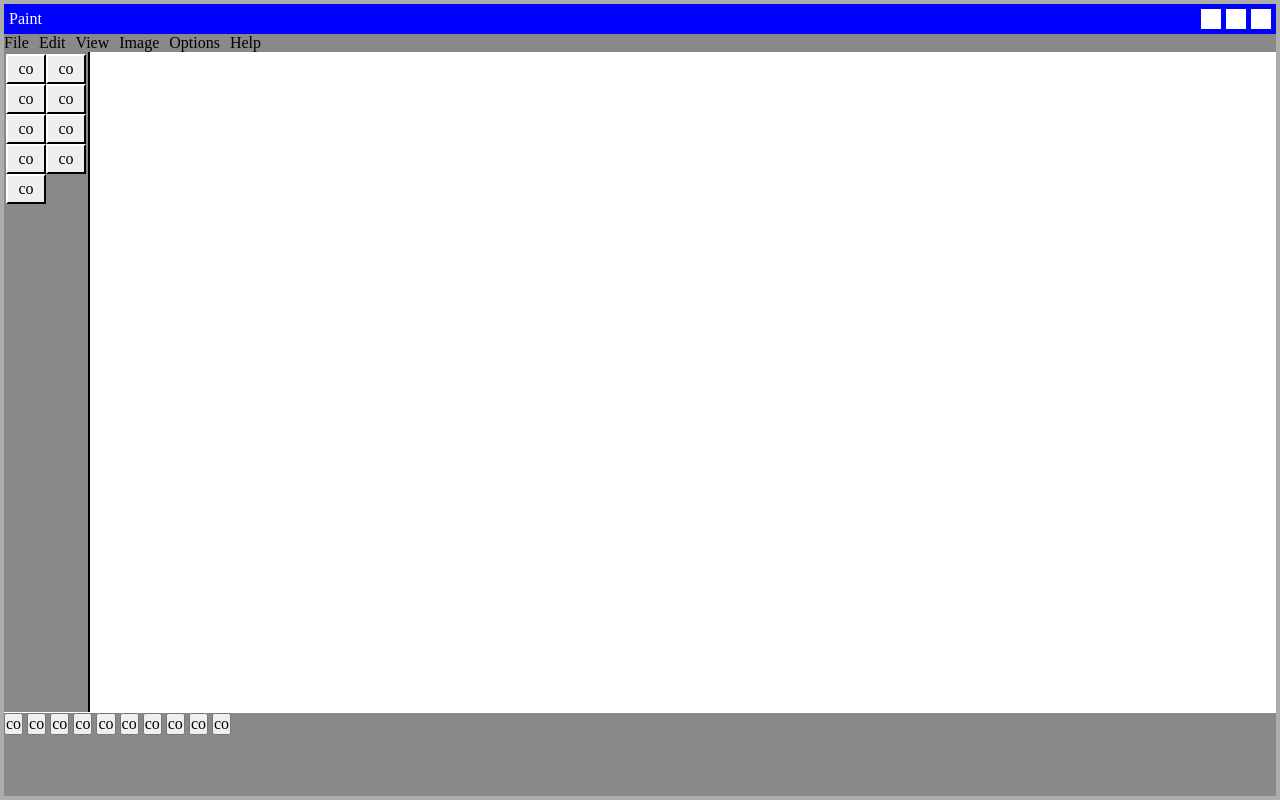
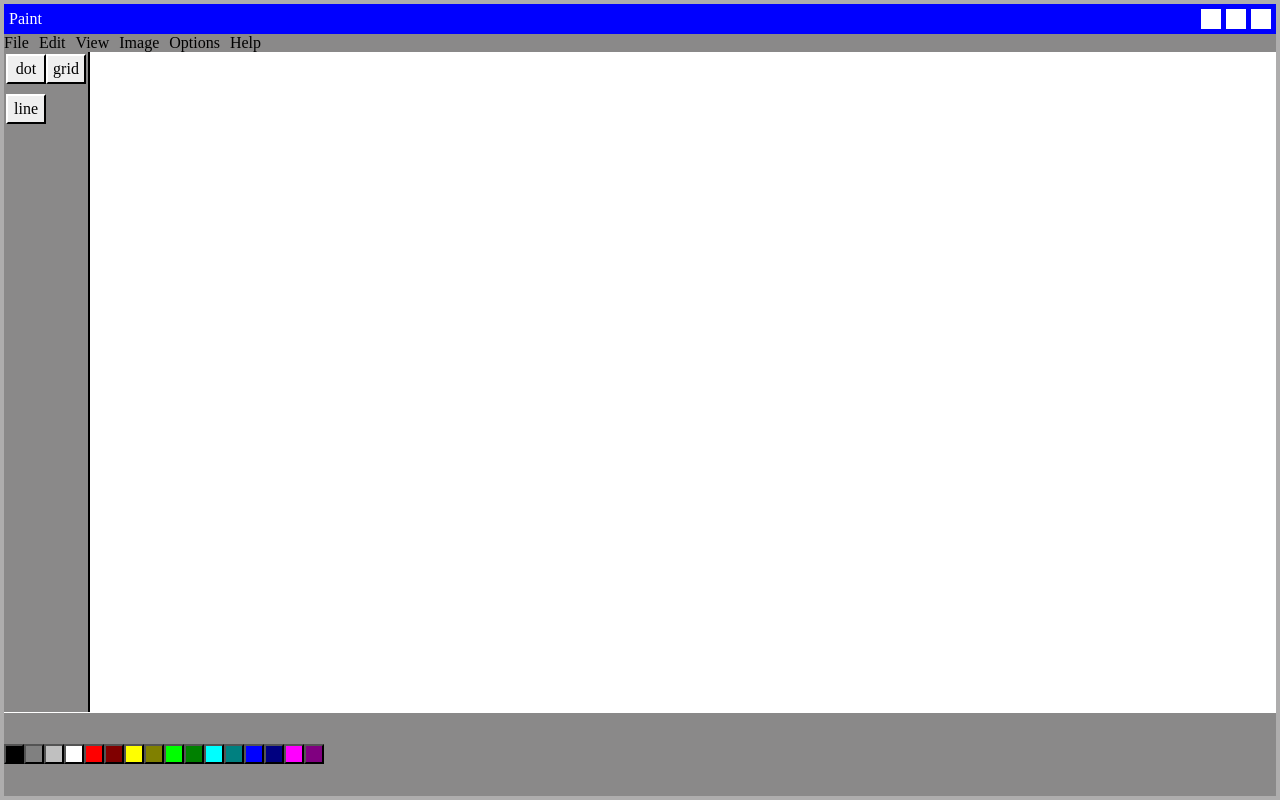
Before and after one commit to EvegeniyNekrasov/paint, a website built with Vite: page index.html in a window 1280 px wide. Built offline with nearby package versions, Linux system fonts and the light colour scheme.

Commit message:
feat: implementing color selection and mouse traker

```diff
--- a/index.html
+++ b/index.html
@@ -1,5 +1,6 @@
 <!doctype html>
 <html lang="en">
+
 <head>
   <meta charset="UTF-8" />
   <meta name="viewport" content="width=device-width, initial-scale=1.0" />
@@ -7,6 +8,7 @@
   <script type="module" src="src/main.js" defer></script>
   <title>Vite App</title>
 </head>
+
 <body>
   <main class="paint-app">
     <header>
@@ -29,36 +31,17 @@
     </header>
     <div class="main-content">
       <aside class="tools">
-          <div class="tools-list">
-            <button id="clear">co</button>
-            <button id="grid">co</button>
-            <button>co</button>
-            <button>co</button>
-            <button>co</button>
-            <button>co</button>
-            <button>co</button>
-            <button>co</button>
-            <button>co</button>
-          </div>
+        <div class="tools-list" id="toolsButtonsContainer"></div>
       </aside>
       <div class="canvas-container" id="canvasContainer">
         <canvas id="canvas" class="board"></canvas>
       </div>
     </div>
     <div class="color-pallete">
-        <div>
-          <button>co</button>
-          <button>co</button>
-          <button>co</button>
-          <button>co</button>
-          <button>co</button>
-          <button>co</button>
-          <button>co</button>
-          <button>co</button>
-          <button>co</button>
-          <button>co</button>
-        </div>
+      <div id="colorPalleteContainer"></div>
+      <div id="mouseTracker"></div>
     </div>
   </main>
 </body>
+
 </html>
--- a/src/css/style.css
+++ b/src/css/style.css
@@ -146,4 +146,12 @@ li {
 .color-pallete {
 	width: 100%;
 	height: 100px;
+  display: flex;
+  align-items: center;
+  justify-content: space-between;
 }
+
+.palette-btn {
+	width: 20px;
+	height: 20px;
+}
--- a/src/js/Canvas.js
+++ b/src/js/Canvas.js
@@ -8,7 +8,7 @@ export class Canvas {
     this.canvas.style.background = "white";
     this.ctx = this.canvas.getContext("2d");
     this.dots = JSON.parse(localStorage.getItem("dots")) || [];
-
+    this.selectedColor = "#000000";
     this.gridSize = 10;
     this.gridVisible = false;
     this.isDrawing = false;
@@ -33,21 +33,52 @@ export class Canvas {
     return this.ctx;
   }
 
+  setSelectedColor(selectedColor) {
+    this.selectedColor = selectedColor;
+  }
+
+  clearEvents() {
+    if (this.drawDotHandler) {
+      this.canvas.removeEventListener("click", this.drawDotHandler);
+      this.drawDotHandler = null;
+    }
+    if (this.drawLinesMouseDownHandler) {
+      this.canvas.removeEventListener(
+        "mousedown",
+        this.drawLinesMouseDownHandler,
+      );
+      this.drawLinesMouseDownHandler = null;
+    }
+    if (this.drawLinesMouseMoveHandler) {
+      this.canvas.removeEventListener(
+        "mousemove",
+        this.drawLinesMouseMoveHandler,
+      );
+      this.drawLinesMouseMoveHandler = null;
+    }
+    if (this.drawLinesMouseUpHandler) {
+      this.canvas.removeEventListener("mouseup", this.drawLinesMouseUpHandler);
+      this.drawLinesMouseUpHandler = null;
+    }
+  }
+
   drawDot() {
-		this.canvas.addEventListener("click", (event) => {
+    this.clearEvents();
+    this.drawDotHandler = (event) => {
       const rect = this.canvas.getBoundingClientRect();
       const x = event.clientX - rect.left;
       const y = event.clientY - rect.top;
-			this.ctx.fillStyle = "red";
+      this.ctx.fillStyle = this.selectedColor;
       this.ctx.fillRect(x, y, DOT_DIMENTION, DOT_DIMENTION);
-			this.dots.push({ x, y });
+      this.dots.push({ x, y, color: this.selectedColor });
       localStorage.setItem("dots", JSON.stringify(this.dots));
-		});
+    };
+    this.canvas.addEventListener("click", this.drawDotHandler);
   }
 
   redrawDots() {
     for (const dot of this.dots) {
-			this.ctx.fillStyle = "red";
+      this.ctx.fillStyle = dot.color;
       this.ctx.fillRect(dot.x, dot.y, DOT_DIMENTION, DOT_DIMENTION);
     }
   }
@@ -58,9 +89,22 @@ export class Canvas {
     this.redrawAll();
   }
 
+  getMousePosition() {
+    const rect = this.canvas.getBoundingClientRect();
+    const displayMouseMove = document.getElementById("mouseTracker");
+    this.canvas.addEventListener("mousemove", (event) => {
+      console.log(event.clientX - rect.left);
+      console.log(event.clientY - rect.top);
+      displayMouseMove.textContent = `x: ${event.clientX - rect.left}, y: ${event.clientY - rect.top}`;
+    });
+  }
+
   drawLines() {
-		this.canvas.addEventListener("mousedown", (event) => {
+    this.clearEvents();
+
+    this.drawLinesMouseDownHandler = (event) => {
       this.isDrawing = true;
+
       const rect = this.canvas.getBoundingClientRect();
       const startX = event.clientX - rect.left;
       const startY = event.clientY - rect.top;
@@ -68,31 +112,35 @@ export class Canvas {
       this.ctx.beginPath();
       this.ctx.moveTo(startX, startY);
       this.lines.push({ startX, startY, points: [] });
-		});
+    };
 
-		this.canvas.addEventListener("mousemove", (event) => {
+    this.drawLinesMouseMoveHandler = (event) => {
       if (this.isDrawing) {
         const rect = this.canvas.getBoundingClientRect();
         const x = event.clientX - rect.left;
         const y = event.clientY - rect.top;
 
         this.ctx.lineTo(x, y);
-				this.ctx.strokeStyle = "black";
+        this.ctx.strokeStyle = this.selectedColor;
         this.ctx.lineWidth = 2;
         this.ctx.stroke();
 
         this.lines[this.lines.length - 1].points.push({ x, y });
       }
-		});
+    };
 
-		this.canvas.addEventListener("mouseup", () => {
+    this.drawLinesMouseUpHandler = () => {
       this.isDrawing = false;
       this.ctx.closePath();
-		});
+    };
+
+    this.canvas.addEventListener("mousedown", this.drawLinesMouseDownHandler);
+    this.canvas.addEventListener("mousemove", this.drawLinesMouseMoveHandler);
+    this.canvas.addEventListener("mouseup", this.drawLinesMouseUpHandler);
   }
 
   redrawLines() {
-		this.ctx.strokeStyle = "black";
+    this.ctx.strokeStyle = this.selectedColor;
     this.ctx.lineWidth = 2;
 
     for (const line of this.lines) {
--- /dev/null
+++ b/src/js/Colors.js
@@ -0,0 +1,52 @@
+export class ColorsPallete {
+  constructor(canvas) {
+    this.colorsList = [
+      "#000000",
+      "#808080",
+      "#C0C0C0",
+      "#FFFFFF",
+      "#FF0000",
+      "#800000",
+      "#FFFF00",
+      "#808000",
+      "#00FF00",
+      "#008000",
+      "#00FFFF",
+      "#008080",
+      "#0000FF",
+      "#000080",
+      "#FF00FF",
+      "#800080",
+    ];
+    this.canvas = canvas;
+    this.selectedColor = "#000000";
+    this.colorsButtonList = [];
+  }
+
+  initColors() {
+    const containerId = "colorPalleteContainer";
+
+    const palletteBtnContainer = document.getElementById(containerId);
+    if (palletteBtnContainer) {
+      for (const color in this.colorsList) {
+        const btn = document.createElement("button");
+        btn.classList.add("palette-btn");
+        btn.style.background = this.colorsList[color];
+        btn.addEventListener("click", () => {
+          console.log(this.canvas);
+          this.canvas.setSelectedColor(this.colorsList[color]);
+          console.log(this.selectedColor);
+        });
+        this.colorsButtonList.push(btn);
+      }
+
+      for (const button in this.colorsButtonList) {
+        palletteBtnContainer.append(this.colorsButtonList[button]);
+      }
+    }
+  }
+
+  getSelectedColor() {
+    return this.selectedColor;
+  }
+}
--- /dev/null
+++ b/src/js/ToolsButtons.js
@@ -0,0 +1,32 @@
+import { addListener } from "../helpers/main-helper";
+
+export class ToolsButtons {
+  constructor(canvas) {
+    this.canvas = canvas;
+
+    this.buttonsList = [
+      {
+        id: "dotsButton",
+        className: "dots",
+        name: "dot",
+        onclick: () => this.canvas.drawDot(),
+      },
+      {
+        id: "gridButton",
+        className: "grid",
+        name: "grid",
+        onclick: () => this.canvas.toggleGrid(),
+      },
+      {
+        id: "linesButton",
+        className: "lines",
+        name: "line",
+        onclick: () => this.canvas.drawLines(),
+      },
+    ];
+  }
+
+  getButtons() {
+    return this.buttonsList;
+  }
+}
--- a/src/main.js
+++ b/src/main.js
@@ -1,5 +1,6 @@
-import { addListener } from "./helpers/main-helper";
 import { Canvas } from "./js/Canvas";
+import { ColorsPallete } from "./js/Colors";
+import { ToolsButtons } from "./js/ToolsButtons";
 
 class Main {
   init() {
@@ -13,10 +14,24 @@ class Main {
 
       const canvas = new Canvas(width, height);
       canvas.initCanvas();
-			canvas.drawDot();
+      canvas.getMousePosition();
+      const toolsButtonsContainer = document.getElementById(
+        "toolsButtonsContainer",
+      );
 
-			addListener("clear", "click", () => canvas.clearDots());
-			addListener("grid", "click", () => canvas.drawLines());
+      const toolsButtons = new ToolsButtons(canvas).getButtons();
+
+      for (const button of toolsButtons) {
+        const btn = document.createElement("button");
+        btn.setAttribute("id", button.id);
+        btn.addEventListener("click", button.onclick);
+        btn.textContent = button.name;
+        btn.classList.add(button.className);
+        toolsButtonsContainer.appendChild(btn);
+      }
+
+      const colorPalleteButtons = new ColorsPallete(canvas);
+      colorPalleteButtons.initColors();
     });
   }
 }
```
Also changed, not shown: src/js/constants.js (line endings or trailing spaces). Lines whose indentation alone changed are shown as unchanged.
